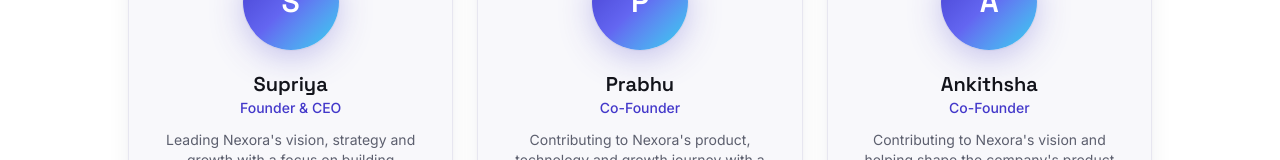
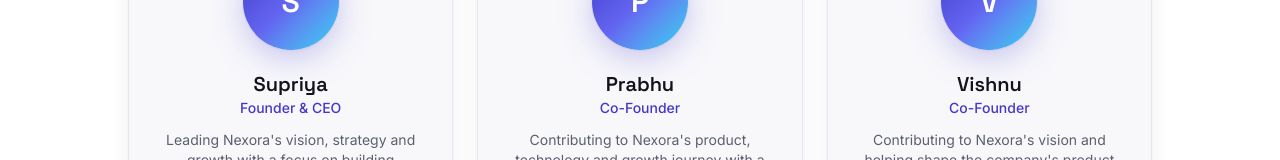
Before and after one commit to Nexora48/nexora-web, a Next.js app: page /leadership in a window 1280 px wide. Shown: the part 707-867 px from the top of the page. Built offline with nearby package versions, Linux system fonts and the light colour scheme.

Commit message:
Leadership: replace Ankithsha with Vishnu
Co-Authored-By: Claude Sonnet 5.5 <noreply@anthropic.com>

```diff
--- a/src/content/leadership.ts
+++ b/src/content/leadership.ts
@@ -33,11 +33,11 @@ export const leaders: Leader[] = [
     social: {},
   },
   {
-    slug: "ankithsha",
-    name: "Ankithsha",
-    role: "Co-Founder",
+    slug: "vishnu",
+    name: "Vishnu",
+    role: "Co-Founder", // TODO: confirm Vishnu's actual title
     bio: "Contributing to Nexora's vision and helping shape the company's product and technology journey.",
-    initials: "A",
+    initials: "V",
     social: {},
   },
 ];
```
